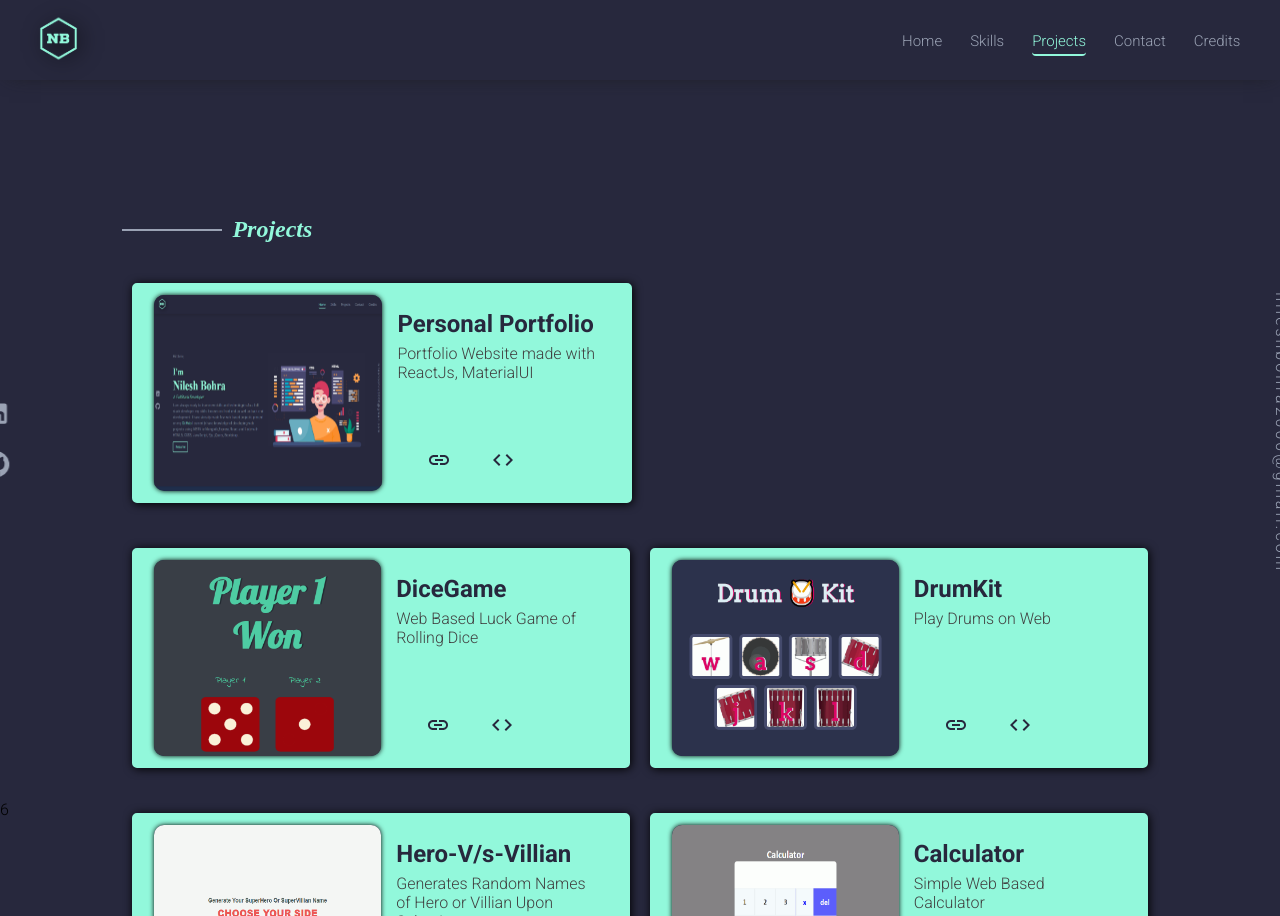
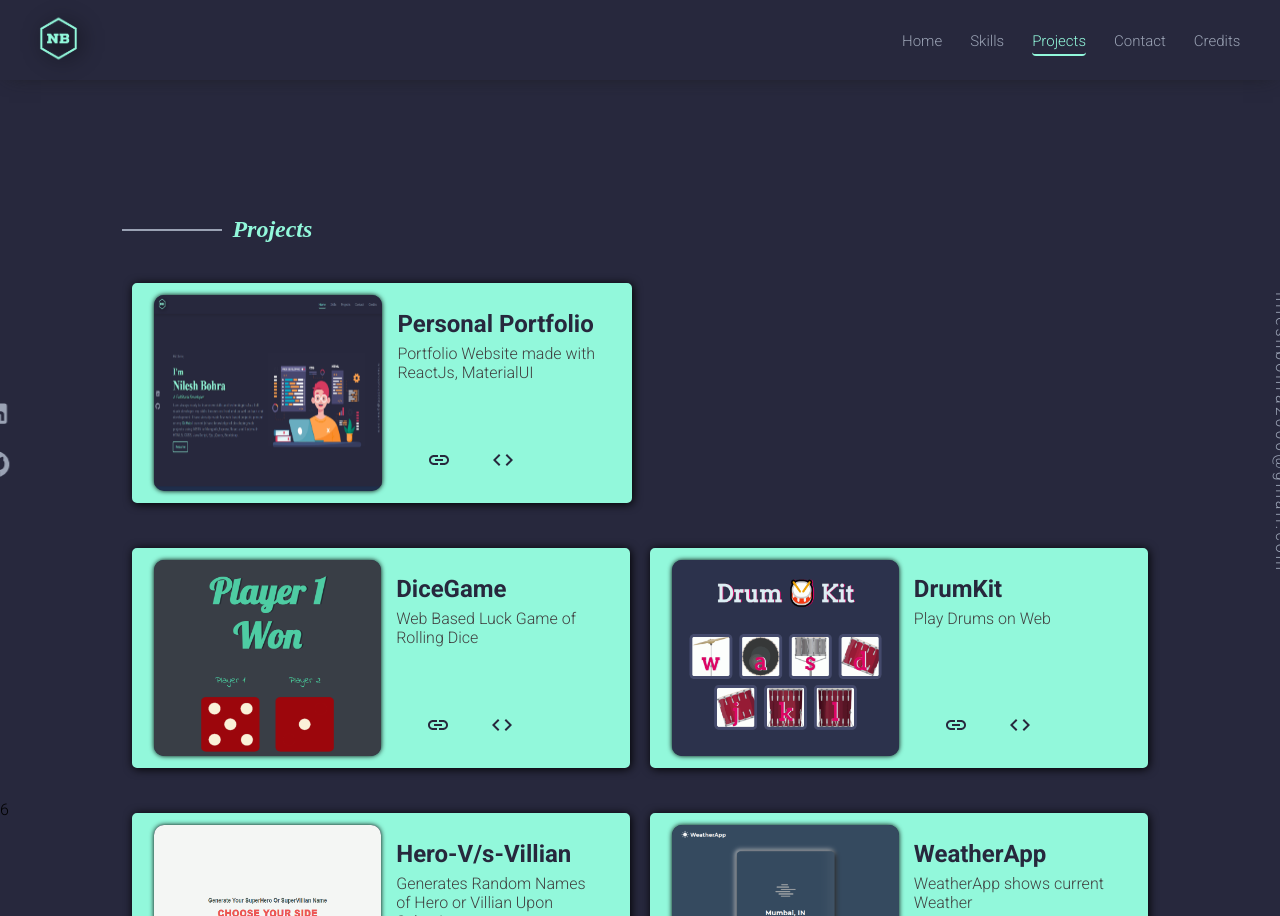
Before and after one commit to nileshbohra/Portfolio-Web, a React (Create React App) app: page /Projects in a window 1280 px wide. Shown: the top 916 px of the page. Built offline with nearby package versions, Linux system fonts and the light colour scheme.

Commit message:
added new project

```diff
--- a/src/components/pages/Projects.jsx
+++ b/src/components/pages/Projects.jsx
@@ -45,12 +45,12 @@ export default function Projects() {
             projectCode="https://github.com/nileshbohra/SuperHero-Vs-SuperVillian"
           />
           <ProjectItem
-            imageSrc="./images/ProjectImgs/simple-calculator.png"
-            imageAlt="Calculator"
-            projectTitle="Calculator"
-            projectDesc="Simple Web Based Calculator"
-            projectWebsite="https://simple-calculator-web.netlify.app/"
-            projectCode="https://github.com/nileshbohra/Calculator-in-js"
+            imageSrc="./images/ProjectImgs/weatherapp.png"
+            imageAlt="WeatherApp"
+            projectTitle="WeatherApp"
+            projectDesc="WeatherApp shows current Weather"
+            projectWebsite="https://weatherapp-zone.netlify.app/"
+            projectCode="https://github.com/nileshbohra/WeatherApp"
           />
         </div>
         <div className="moreProjects">
```
Also changed, not shown: public/images/ProjectImgs/weatherapp.png (added).
